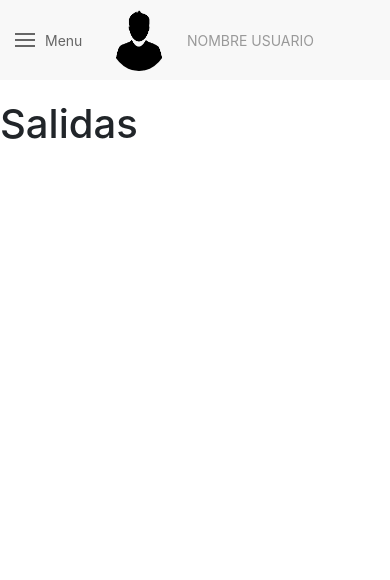
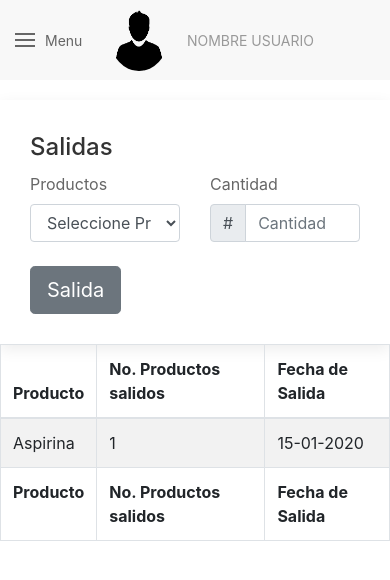
Before and after one commit to GeremyJoel/inventario-almacen, a PHP site: page /vista/salidas.php in a window 390 px wide. Shown: the top 580 px of the page. Run offline with PHP 8.4, Linux system fonts and the light colour scheme; data comes from the database, SQL or seed files in the repository; tables that the repository leaves empty hold one stand-in row (values such as "Sample post"); some libraries are stand-ins or nearby versions.

Commit message:
He iniciado con la parte de las salidas

```diff
--- /dev/null
+++ b/assets/js/salidas.js
@@ -0,0 +1,27 @@
+function agregar(){
+    var pro = document.getElementById("producto").value;
+    var cant = document.getElementById('cantidad').value;
+    var http = new XMLHttpRequest();
+    http.onreadystatechange = function(){
+        if(this.readyState == 4 && this.status== 200){
+            mostrar();
+            console.log('datos enviados correctamente');
+        }
+    };
+    http.open('POST','../controlador/ctrlSalida.php',true);
+    http.setRequestHeader('Content-type','application/x-www-form-urlencoded');
+    http.send('producto='+pro+'&cantidad='+cant+'&accion=agregar');
+}
+
+function mostrar(){
+    var env = new XMLHttpRequest();
+    env.onreadystatechange = function(){
+        if(this.readyState == 4 && this.status ==200){
+            document.getElementById('tabla-reg').innerHTML=this.responseText;
+        }
+    };
+    env.open('POST','../controlador/ctrlSalida.php',true);
+    env.setRequestHeader('Content-type','application/x-www-form-urlencoded');
+    env.send('accion=mostrar');
+}
+mostrar();
--- a/controlador/ctrlEntrada.php
+++ b/controlador/ctrlEntrada.php
@@ -27,10 +27,6 @@ switch($accion){
         newStock($producto,$cantidad);
         break;
 
-    case 'mostrar':
-
-        break;
-
     case 'listar':
             $datos =mostrarUltimoEn();
             require_once('../vista/componentes/entradas_nuevas.php');
--- /dev/null
+++ b/controlador/ctrlSalida.php
@@ -0,0 +1,23 @@
+<?php
+date_default_timezone_set("America/Tegucigalpa");
+require_once '../modelo/salida.php';
+require_once '../modelo/funciones.php';
+$accion = $_REQUEST['accion'];
+
+    if ($accion == "agregar") {
+        $producto = $_POST['producto'];
+        $cantidad = $_POST['cantidad'];
+        $fecha = date("Y:m:d H:i:s");
+        $salida = new Salida();
+        $salida->addSalida($producto,$cantidad,$fecha);
+        newStockMenos($producto,$cantidad);
+        echo 'SI llego hasta aqui';
+    }
+    else
+    if($accion == 'mostrar'){
+        $salida = new Salida();
+        $rows = $salida->getSalida();
+        require_once('../vista/componentes/tabla_salidas.php');
+    }
+
+?>
--- a/index.php
+++ b/index.php
@@ -2,5 +2,3 @@
 
 require_once("./modelo/conexion.php");
 header("location:./vista/productos.php");
-$obj = new conexion();
-$obj->conectDB();
--- a/modelo/funciones.php
+++ b/modelo/funciones.php
@@ -35,4 +35,27 @@ function newStock($id,$cant){
     echo $new_stock;
     mysqli_query($conn,'UPDATE producto SET existencia='.$new_stock.' WHERE idProducto='.$id);
 }
+
+function newStockMenos($id,$cant){
+    global $conn;
+    $sql = mysqli_query($conn,'SELECT * FROM producto WHERE idProducto = '.$id);
+    $res = mysqli_fetch_array($sql);
+    $stock = $res['existencia'] - $cant;
+    mysqli_query($conn,'UPDATE producto SET existencia='.$stock.' WHERE idProducto='.$id);
+}
+
+function newPartida($id,$costo,$cantidad){
+    global $conn;
+    $total = $costo * $cantidad;
+
+
+}
+
+function newFfinanciamiento($id,$costo,$cantidad){
+
+}
+
+function newPrograma($id,$costo,$cantidad){
+
+}
 ?>
--- a/modelo/salida.php
+++ b/modelo/salida.php
@@ -65,6 +65,12 @@ class Salida{
     function delSalida(){
 
     }
+
+    function getSalida(){
+        $stmt = $this->db->prepare('SELECT * FROM salidas AS s INNER JOIN producto AS p WHERE s.producto = p.idProducto');
+        $stmt->execute();
+        return $stmt->fetchAll();
+    }
 }
 
 ?>
--- a/vista/componentes/entradas_nuevas.php
+++ b/vista/componentes/entradas_nuevas.php
@@ -20,7 +20,7 @@
                     <td><?php echo $datos['cantidad'];?></td>
                     <td><?php echo $datos['descripcion'];?></td>
                     <td><?php echo $datos['movimiento'];?></td>
-                    <td><?php echo $datos['fecha_caducidad'];?></td>
+                    <td><?php echo date('d-m-Y',strtotime($datos['fecha_caducidad']));?></td>
                     <td><span uk-icon="pencil" class="btn btn-success"></span><span class="btn btn-danger"
                             uk-icon="trash"></span></td>
                 </tr>
--- /dev/null
+++ b/vista/componentes/tabla_salidas.php
@@ -0,0 +1,32 @@
+<table id="registros" class="table table-striped table-bordered" style="width:100%">
+    <thead>
+        <tr>
+            <th>Producto</th>
+            <th>No. Productos salidos</th>
+            <th>Fecha de Salida</th>
+        </tr>
+    </thead>
+    <tbody>
+        <?php
+            foreach($rows as $row) { ?>
+        <tr>
+            <td><?=$row['descripcion'];?></td>
+            <td><?=$row['cantidad'];?></td>
+            <td>
+                <?php if ($row['fecha'] == '0000-00-00 00:00:00') {
+            echo 'S/C';
+        } else {
+            echo date('d-m-Y',strtotime($row['fecha']));
+        } ?>
+            </td>
+        </tr>
+        <?php }?>
+    </tbody>
+    <tfoot>
+        <tr>
+            <th>Producto</th>
+            <th>No. Productos salidos</th>
+            <th>Fecha de Salida</th>
+        </tr>
+    </tfoot>
+</table>
--- a/vista/reportes.php
+++ b/vista/reportes.php
@@ -40,7 +40,7 @@ $(document).ready(function() {
                 <?php if ($row['fecha_caducidad'] == '0000-00-00 00:00:00') {
             echo 'S/C';
         } else {
-            echo $row['fecha_caducidad'];
+            echo date('d-m-Y',strtotime($row['fecha_caducidad']));
         } ?>
             </td>
         </tr>
--- a/vista/salidas.php
+++ b/vista/salidas.php
@@ -1,6 +1,56 @@
 <?php
+    include "../modelo/funciones.php";
+    require_once('../modelo/producto.php');
+    $prod = new Producto();
+    $pr = $prod->getProductos();
     include 'header.php';
     include "asside.php";
-    echo "<h1>Salidas</h1> ";
+?>
+<script>
+$(document).ready(function() {
+    $('#example').DataTable();
+});
+</script>
+<div class="row">
+    <div class="col-md-6">
+        <div class="uk-card uk-card-large uk-card-default uk-card-body">
+            <h3 class="uk-card-title">Salidas</h3>
+            <div class="row">
+                <div class="col-6">
+                    <label for="">Productos</label>
+                    <select name="" id="producto" class="form-control">
+                        <option value="">Seleccione Producto</option>
+
+                        <?php
+                    foreach ($pr as $r) {
+                        ?>
+                        <option value="<?= $r['idProducto']; ?>"><?= $r['descripcion']; ?></option>
+                        <?php
+                    }
+                ?>
+                    </select>
+                </div>
+                <div class="col-6">
+                <label for="">Cantidad</label>
+                    <div class="input-group">
+                        <div class="input-group-prepend">
+                            <div class="input-group-text">#</div>
+                        </div>
+                        <input type="number" class="form-control" id="cantidad" placeholder="Cantidad">
+                    </div>
+                </div>
+            </div>
+            <div class="mt-4">
+                <button id="btn-add" class="btn btn-secondary btn-lg" onclick="agregar();">Salida</button>
+            </div>
+        </div>
+    </div>
+    <div class="col-md-6" id="tabla-reg">
+
+    </div>
+</div>
+
+<script src="../assets/js/salidas.js"></script>
+<?php
     include 'footer.php';
 ?>
```
